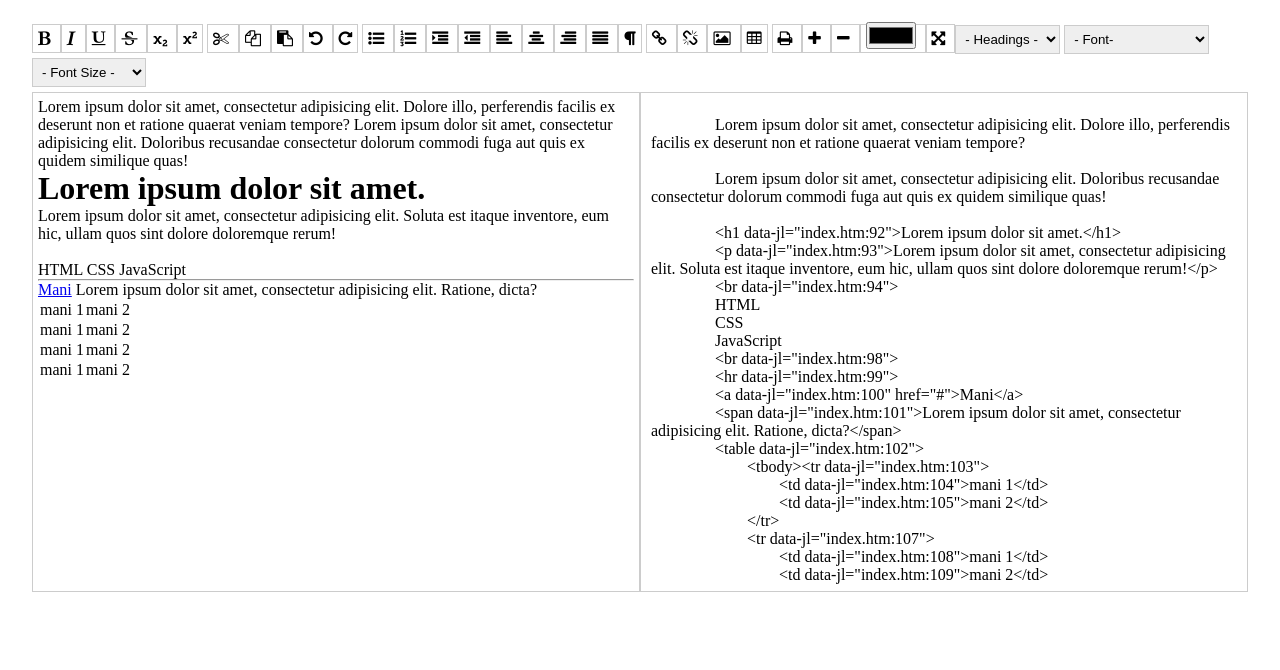
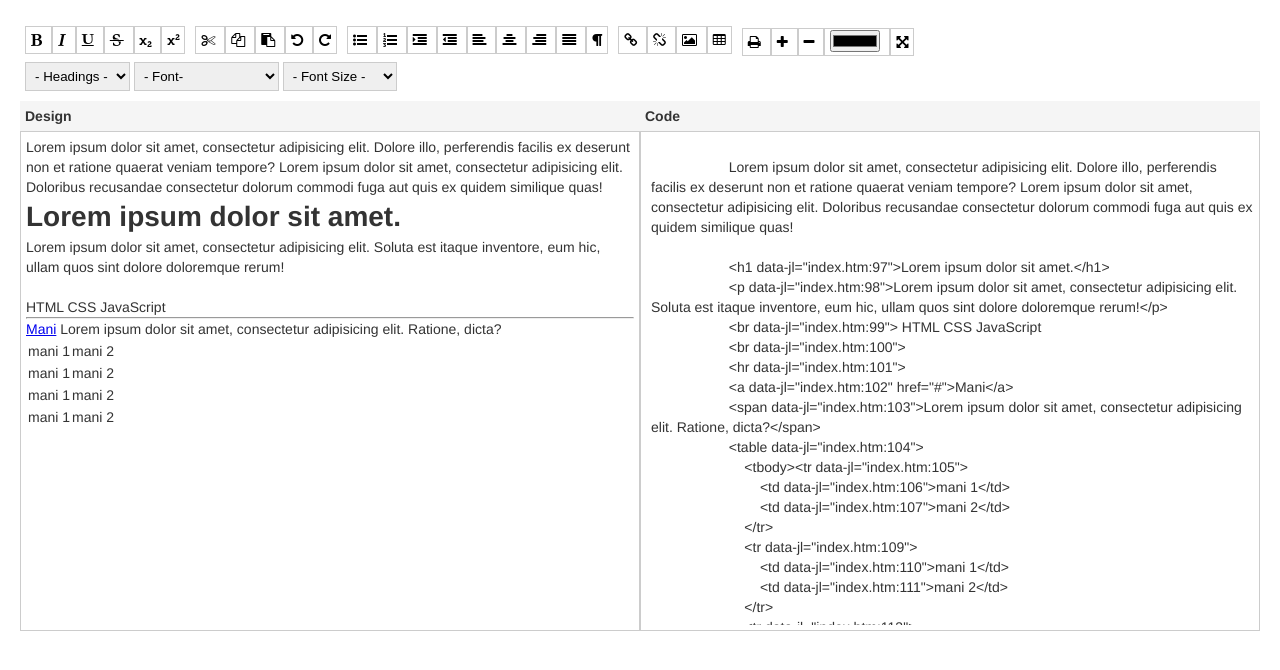
Before and after one commit to nmanikiran/designEditor, a plain HTML site: page index.htm in a window 1280 px wide. Drawn offline with Linux system fonts and the light colour scheme.

Commit message:
Styles added

```diff
--- a/css/style.css
+++ b/css/style.css
@@ -7,14 +7,27 @@
 	box-sizing: border-box;
 }
 
+ul, ol{
+	padding-left: 20px;
+}
+
+body{
+	font-family: "Helvetica Neue", Helvetica, Arial, sans-serif;
+	font-size: 14px;
+	line-height: 1.42857143;
+	color: #333;
+	background-color: #fff;
+}
 .clearfix{
 	clear: both;
 	content: "";
+	display: table;
 }
 .container{
-	width: 95%;
-	margin: 20px auto;
-	clear: both;
+	padding: 20px;
+}
+.btn-group{
+	float: left;
 }
 .btn, .mywysiswyg select{
 	text-decoration: none;
@@ -24,24 +37,26 @@
 }
 
 .mywysiswyg .btn-group{
-	margin: 10px 0;
+	margin: 5px;
 	display: inline-block;
 }
-
+.row{
+	margin: 5px 0;
+}
+.grid6{
+	float: left;
+	width: 50%;
+}
  .previewarea, .codearea{
 	border: 1px solid #ccc;
-	float: left;
-	width: 50%;
-	margin-top: 5px;
 	height: 500px;
 	padding: 5px;
 }
-ul, ol{
-	padding-left: 20px;
-}
+
 .codearea{
 	padding-left: 10px;
 }
+
 #viewPre{
 	white-space: pre-wrap;
 	overflow: auto;
@@ -52,8 +67,19 @@ ul, ol{
 	height: 0;
 	opacity: 0;
 }
+.h-block{
+	background: #f5f5f5;
+	padding: 5px;
+	font-weight: bold;
+}
+input[type='color']{
+	height: 22px;
+}
 @media (max-width: 768px) {
-	.previewarea, .codearea{
+	.container{
+		padding: 2px;
+	}
+	.grid6{
 		width: 100%;
 	}
 
--- a/index.htm
+++ b/index.htm
@@ -1,5 +1,6 @@
 <!DOCTYPE html>
 <html lang="en">
+
 <head>
     <meta charset="utf-8">
     <meta http-equiv="X-UA-Compatible" content="IE=edge">
@@ -8,52 +9,56 @@
     <link rel="stylesheet" href="css/style.css">
     <link rel="stylesheet" href="css/font-awesome.min.css">
 </head>
+
 <body>
-<div class="container clearfix">
-	<div class="col-xs1-2 col-sm-12 col-md-6 col-lg-6 mywysiswyg">
-
+    <div class="container">
+        <div class="row mywysiswyg clearfix">
             <div class="btn-group">
-		<a href="#" class="btn"  title="Bold" onclick="format('bold')"> <i class="fa fa-bold"></i> </a>
+                <a href="#" class="btn" title="Bold" onclick="format('bold')"> <i class="fa fa-bold"></i> </a>
                 <a href="#" class="btn" title="italic" onclick="format('italic')"> <i class="fa fa-italic"></i> </a>
-		<a href="#" class="btn"  title="Underline" onclick="format('underline')"> <i class="fa fa-underline"></i> </a>
-		<a href="#" class="btn"  title="Strikethrough" onclick="format('strikethrough')"> <i class="fa fa-strikethrough"></i> </a>
-		<a href="#" class="btn"  title="Subscript" onclick="format('subscript')"> <i class="fa fa-subscript"></i> </a>
-		<a href="#" class="btn"  title="Superscript" onclick="format('superscript')"> <i class="fa fa-superscript"></i> </a>
+                <a href="#" class="btn" title="Underline" onclick="format('underline')"> <i class="fa fa-underline"></i> </a>
+                <a href="#" class="btn" title="Strikethrough" onclick="format('strikethrough')"> <i class="fa fa-strikethrough"></i> </a>
+                <a href="#" class="btn" title="Subscript" onclick="format('subscript')"> <i class="fa fa-subscript"></i> </a>
+                <a href="#" class="btn" title="Superscript" onclick="format('superscript')"> <i class="fa fa-superscript"></i> </a>
             </div>
             <div class="btn-group">
-		<a href="#" class="btn"  title="Cut" onclick="format('Cut')"> <i class="fa fa-cut"></i> </a>
-		<a href="#" class="btn"  title="Copy" onclick="format('Copy')"> <i class="fa fa-copy"></i> </a>
-		<a href="#" class="btn"  title="Paste" onclick="format('Paste')"> <i class="fa fa-paste"></i> </a>
-		<a href="#" class="btn"  title="Undo" onclick="format('undo')"> <i class="fa fa-rotate-left"></i> </a>
-		<a href="#" class="btn"  title="Redo" onclick="format('redo')"> <i class="fa fa-rotate-right"></i> </a>
+                <a href="#" class="btn" title="Cut" onclick="format('Cut')"> <i class="fa fa-cut"></i> </a>
+                <a href="#" class="btn" title="Copy" onclick="format('Copy')"> <i class="fa fa-copy"></i> </a>
+                <a href="#" class="btn" title="Paste" onclick="format('Paste')"> <i class="fa fa-paste"></i> </a>
+                <a href="#" class="btn" title="Undo" onclick="format('undo')"> <i class="fa fa-rotate-left"></i> </a>
+                <a href="#" class="btn" title="Redo" onclick="format('redo')"> <i class="fa fa-rotate-right"></i> </a>
             </div>
             <div class="btn-group">
-		<a href="#" class="btn"  title="Unorder List" onclick="format('insertunorderedlist')"> <i class="fa fa-list-ul"></i> </a>
-		<a href="#" class="btn"  title="Order List" onclick="format('insertorderedlist')"> <i class="fa fa-list-ol"></i> </a>
-		<a href="#" class="btn"  title="Indent" onclick="format('indent')"> <i class="fa fa-indent"></i> </a>
-		<a href="#" class="btn"  title="Outdent" onclick="format('outdent')"> <i class="fa fa-outdent"></i> </a>
+                <a href="#" class="btn" title="Unorder List" onclick="format('insertunorderedlist')"> <i class="fa fa-list-ul"></i> </a>
+                <a href="#" class="btn" title="Order List" onclick="format('insertorderedlist')"> <i class="fa fa-list-ol"></i> </a>
+                <a href="#" class="btn" title="Indent" onclick="format('indent')"> <i class="fa fa-indent"></i> </a>
+                <a href="#" class="btn" title="Outdent" onclick="format('outdent')"> <i class="fa fa-outdent"></i> </a>
                 <a href="#" class="btn" title="Left" onclick="format('justifyleft')"> <i class="fa fa-align-left"></i> </a>
-		<a href="#" class="btn"  title="Center" onclick="format('justifycenter')"> <i class="fa fa-align-center"></i> </a>
+                <a href="#" class="btn" title="Center" onclick="format('justifycenter')"> <i class="fa fa-align-center"></i> </a>
                 <a href="#" class="btn" title="Right" onclick="format('justifyright')"> <i class="fa fa-align-right"></i> </a>
                 <a href="#" class="btn" title="Justify" onclick="format('justifyfull')"> <i class="fa fa-align-justify"></i> </a>
-		<a href="#" class="btn"  title="Paragraph"onclick="format('insertparagraph')"> <i class="fa fa-paragraph"></i> </a>
+                <a href="#" class="btn" title="Paragraph" onclick="format('insertparagraph')"> <i class="fa fa-paragraph"></i> </a>
             </div>
 
             <div class="btn-group">
-		<a href="#" class="btn"  title="Link" onclick="format('createLink')"> <i class="fa fa-link"></i> </a>
-		<a href="#" class="btn"  title="Unlink" onclick="format('unlink')"> <i class="fa fa-unlink"></i> </a>
-		<a href="#" class="btn"  title="Image" onclick="format('insertimage' ,'entet url')"> <i class="fa fa-image"></i> </a>
-		<a href="#" class="btn"  title="" onclick="format('table')"> <i class="fa fa-table"></i> </a>
+                <a href="#" class="btn" title="Link" onclick="format('createLink')"> <i class="fa fa-link"></i> </a>
+                <a href="#" class="btn" title="Unlink" onclick="format('unlink')"> <i class="fa fa-unlink"></i> </a>
+                <a href="#" class="btn" title="Image" onclick="format('insertimage' ,'entet url')"> <i class="fa fa-image"></i> </a>
+                <a href="#" class="btn" title="" onclick="format('table')"> <i class="fa fa-table"></i> </a>
             </div>
 
-	<a href="#" class="btn"  title="Print" onclick="printDoc()"> <i class="fa fa-print"></i> </a>
-	<a href="#" class="btn"  title="Increase Font Size" onclick="format('increaseFontSize')"> <i class="fa fa-plus"></i> </a>
-	<a href="#" class="btn"  title="Decrease Font Size" onclick="format('decreaseFontSize')"> <i class="fa fa-minus"></i> </a>
-	<a href="#" class="btn"  title="Background Color">
+			<div class="btn-group">
+	            <a href="#" class="btn" title="Print" onclick="printDoc()"> <i class="fa fa-print"></i> </a>
+	            <a href="#" class="btn" title="Increase Font Size" onclick="format('increaseFontSize')"> <i class="fa fa-plus"></i> </a>
+	            <a href="#" class="btn" title="Decrease Font Size" onclick="format('decreaseFontSize')"> <i class="fa fa-minus"></i> </a>
+	            <a href="#" class="btn" title="Background Color">
 	                <input type="color" name="color" id="colorPick" onchange="selectChange('backcolor',this.value);">
-		<!-- <i class="fa fa-h-square"></i></input> -->
+	                <!-- <i class="fa fa-h-square"></i> -->
+	                </input>
 	            </a>
-	<a href="#" class="btn"  title="Full Screen" onclick="fullscreen()"> <i class="fa fa-arrows-alt"></i> </a>
+	            <a href="#" class="btn" title="Full Screen" onclick="fullscreen()"> <i class="fa fa-arrows-alt"></i> </a>
+	            </div>
+	            <div class="btn-group">
             <select name="heading" id="inputHeading" class="form-control" onchange="selectChange('formatblock',this[this.selectedIndex].value);">
                 <option value=""> - Headings - </option>
                 <option value="h1">Heading 1</option>
@@ -81,20 +86,17 @@
                 <option value="6">Very big</option>
                 <option value="7">Maximum</option>
             </select>
-
 		</div>
-<div class="row">
-	<div class="previewarea" contenteditable="true" id="editable" >
-		Lorem ipsum dolor sit amet, consectetur adipisicing elit. Dolore illo, perferendis facilis ex deserunt non et ratione quaerat veniam tempore?
-
-		Lorem ipsum dolor sit amet, consectetur adipisicing elit. Doloribus recusandae consectetur dolorum commodi fuga aut quis ex quidem similique quas!
+        </div>
+        <div class="row clearfix">
+            <div class="grid6">
+                <div class="h-block">Design</div>
+                <div class="previewarea" contenteditable="true" id="editable">
+                    Lorem ipsum dolor sit amet, consectetur adipisicing elit. Dolore illo, perferendis facilis ex deserunt non et ratione quaerat veniam tempore? Lorem ipsum dolor sit amet, consectetur adipisicing elit. Doloribus recusandae consectetur dolorum commodi fuga aut quis ex quidem similique quas!
 
                     <h1>Lorem ipsum dolor sit amet.</h1>
                     <p>Lorem ipsum dolor sit amet, consectetur adipisicing elit. Soluta est itaque inventore, eum hic, ullam quos sint dolore doloremque rerum!</p>
-		<br />
-		HTML
-		CSS
-		JavaScript
+                    <br /> HTML CSS JavaScript
                     <br />
                     <hr>
                     <a href="#">Mani</a>
@@ -118,13 +120,21 @@
                         </tr>
                     </table>
                 </div>
+            </div>
+            <div class="grid6">
+                <div class="h-block">Code</div>
                 <div class="codearea ">
-		<div id="viewPre" class="html"></div>
+                    <div id="viewPre" class="html">
+
                     </div>
                 </div>
+            </div>
+        </div>
+        <!-- Row ends-->
     </div>
     </div>
     <script src="js/main.js"></script>
 
 </body>
+
 </html>
```
Lines whose indentation alone changed are shown as unchanged.
